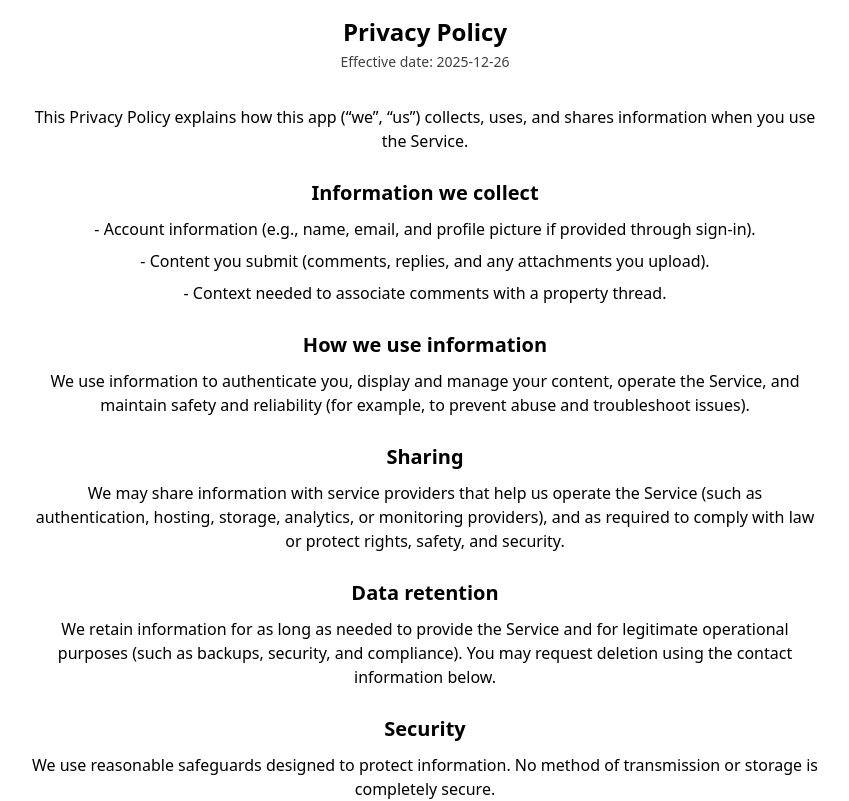
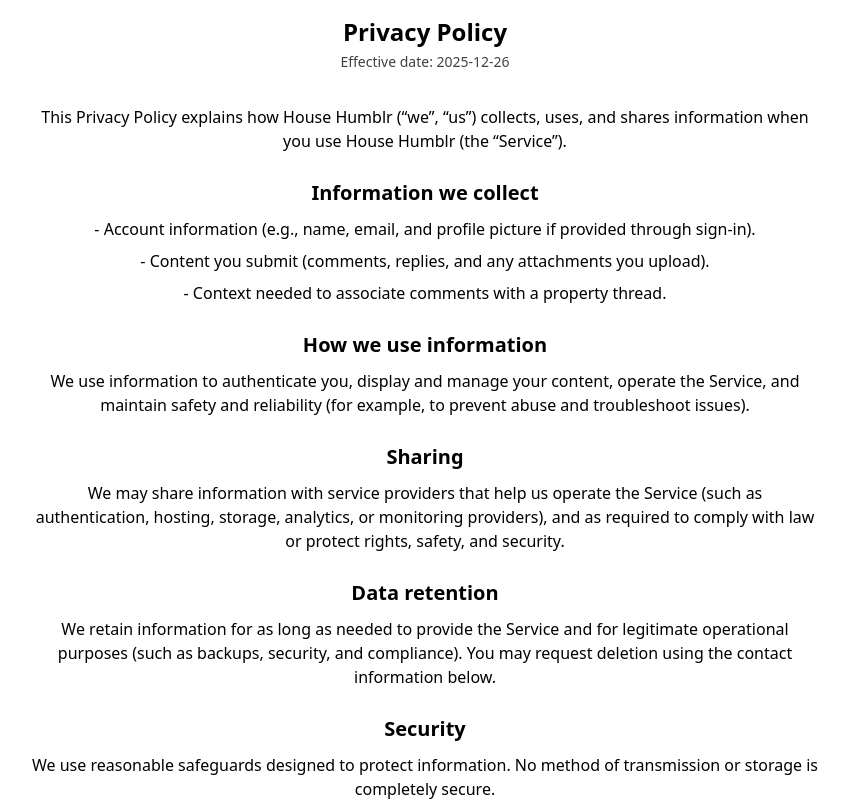
Before and after one commit to mkotik/zillow-comments, a React (Create React App) app: page /privacy-policy in a window 1280 px wide. Shown: the top 801 px of the page, without its empty margins (215-1064 px from the left). Built offline with nearby package versions, Linux system fonts and the light colour scheme; no server answers.

Commit message:
Update PrivacyPolicyPage.js

```diff
--- a/src/PrivacyPolicyPage.js
+++ b/src/PrivacyPolicyPage.js
@@ -19,8 +19,8 @@ const PrivacyPolicyPage = () => {
       <Divider sx={{ mb: 2 }} />
 
       <Typography variant="body1" sx={{ mb: 2 }}>
-        This Privacy Policy explains how this app (“we”, “us”) collects, uses,
-        and shares information when you use the Service.
+        This Privacy Policy explains how House Humblr (“we”, “us”) collects,
+        uses, and shares information when you use House Humblr (the “Service”).
       </Typography>
 
       <Typography variant="h6" sx={{ fontWeight: 800, mt: 3, mb: 1 }}>
```
